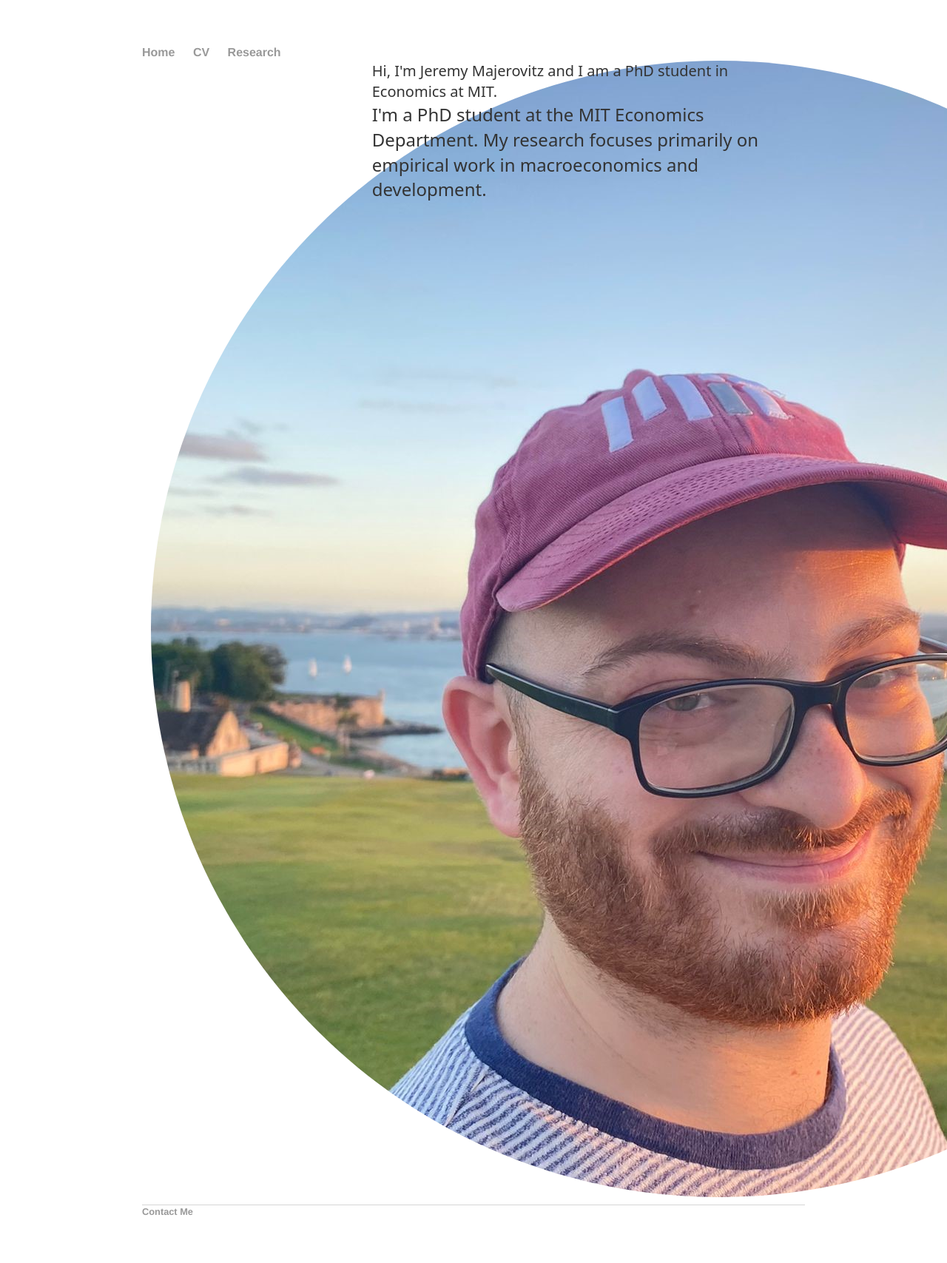
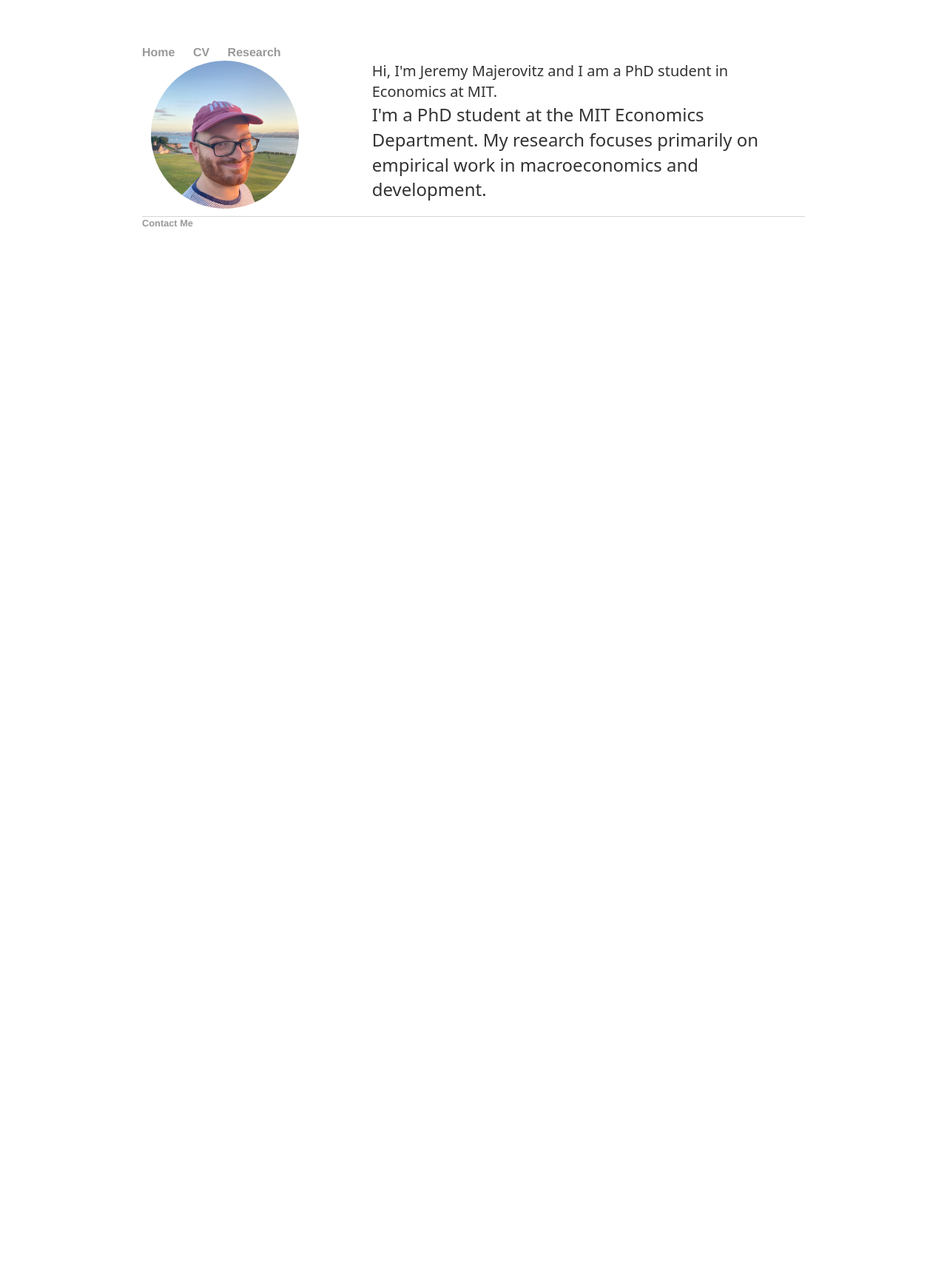
Before and after one commit to jmajic/jmajic.github.io, a Jekyll site: the page built from index.html, in a window 1280 px wide. Shown: the whole page at 74% size. Built offline with Jekyll 4.4.1, drawn with Linux system fonts in a browser that asks for light colours; after the commit the page ends 900 px from its top, so only the background shows below that.

Commit message:
Revert to size 200 x 200

```diff
--- a/index.html
+++ b/index.html
@@ -5,7 +5,7 @@
 
 <div class="row marketing">
 	<div class="col-sm-4">
-	<img  class="rounded-circle" alt="Jeremy Majerovitz" src="img/Jeremy MIT Hat Square.jpg">
+	<img  class="rounded-circle" alt="Jeremy Majerovitz" src="img/Jeremy MIT Hat Square.jpg" width="200" height="200">
 	</div>
 	<div class="col-sm-8">
 	<p class="lead">Hi, I'm Jeremy Majerovitz and I am a PhD student in Economics at MIT.</p>
```
